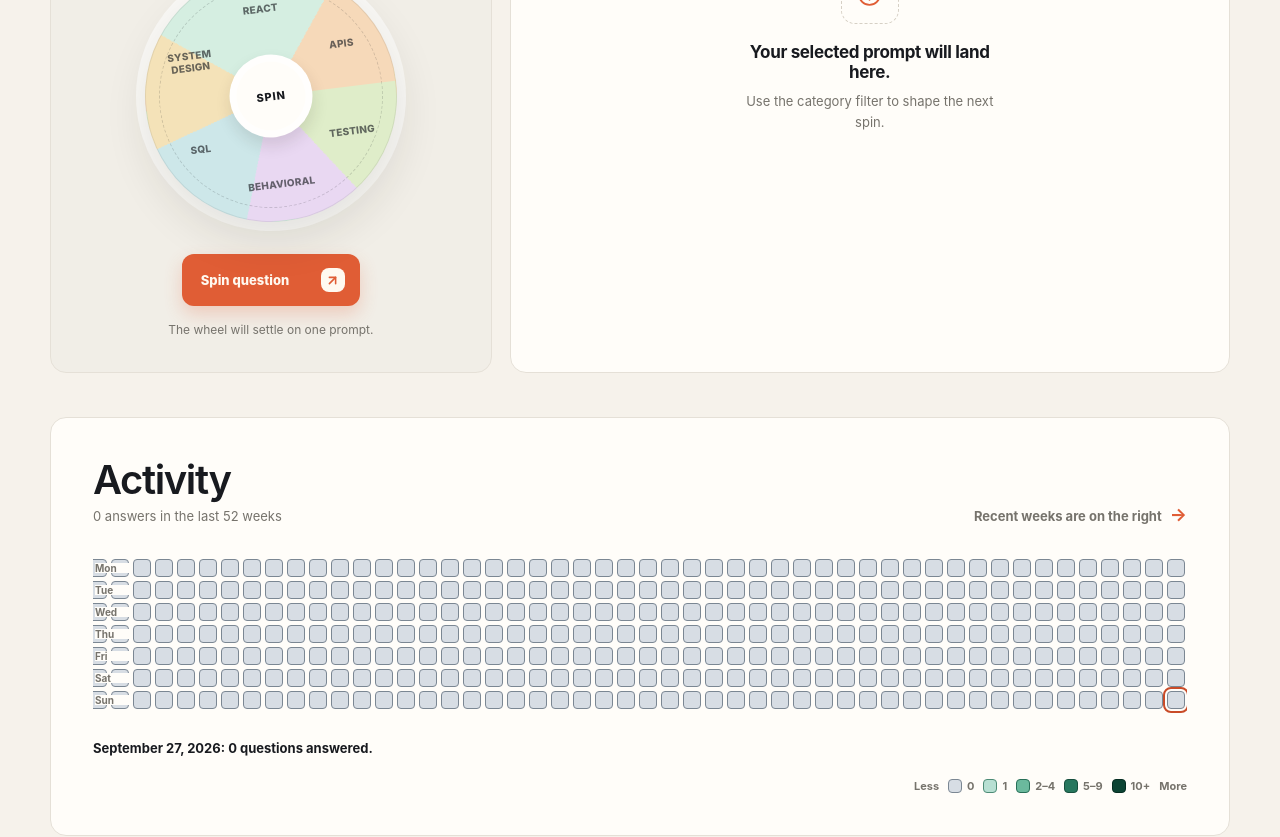
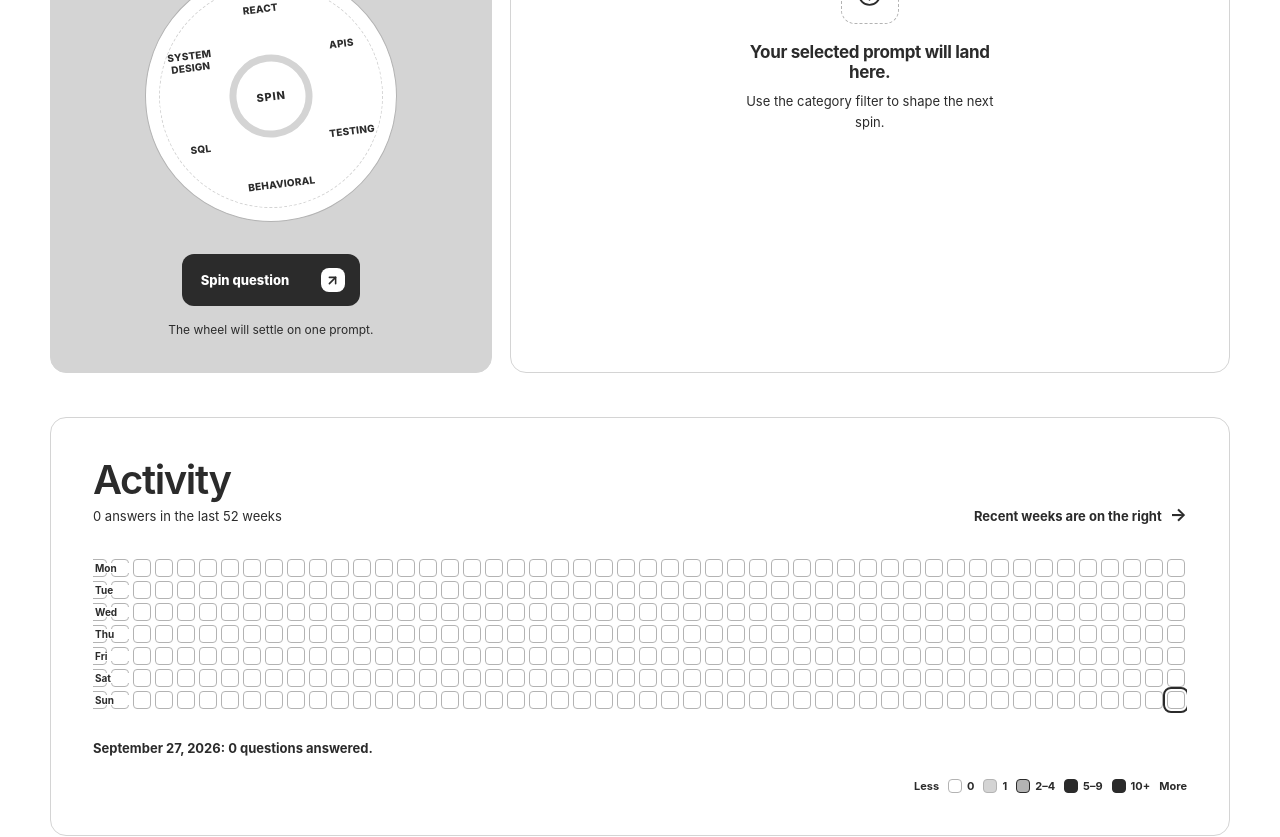
Before and after one commit to KianFratz/spinner, a React (Vite) app: page / in a window 1280 px wide. Shown: the part 820-1657 px from the top of the page. Built offline with nearby package versions, Linux system fonts and the light colour scheme.

Commit message:
style: update color palette and improve accessibility in CSS

```diff
--- a/src/App.css
+++ b/src/App.css
@@ -27,7 +27,7 @@
   width: 42px;
   height: 42px;
   border-radius: 13px;
-  color: #fff9f0;
+  color: var(--on-accent);
   background: var(--ink);
   font-size: 12px;
   font-weight: 800;
@@ -137,7 +137,7 @@ main {
 }
 
 .backup-button:focus-visible {
-  outline: 3px solid rgba(224, 93, 53, 0.2);
+  outline: 3px solid var(--focus-ring);
   outline-offset: 2px;
 }
 
@@ -167,10 +167,10 @@ main {
   gap: 18px;
   margin: -18px 0 24px;
   padding: 14px 16px;
-  border: 1px solid #d7a27f;
+  border: 1px solid var(--warning);
   border-radius: 14px;
-  color: #71391f;
-  background: #fff1e7;
+  color: var(--warning);
+  background: var(--warning-soft);
   font-size: 13px;
   line-height: 1.45;
 }
@@ -258,7 +258,7 @@ button {
 .filter-button[aria-pressed='true'] {
   color: var(--ink);
   background: var(--accent-soft);
-  box-shadow: inset 0 0 0 1px rgba(224, 93, 53, 0.18);
+  box-shadow: inset 0 0 0 1px #B3B3B3;
 }
 
 .filter-button:disabled {
@@ -297,7 +297,7 @@ button {
 
 .duration-input:focus-within {
   border-color: var(--accent);
-  box-shadow: 0 0 0 3px rgba(224, 93, 53, 0.14);
+  box-shadow: 0 0 0 3px #D4D4D4;
 }
 
 .duration-input input:disabled {
@@ -323,21 +323,9 @@ button {
   position: relative;
   width: min(252px, 70vw);
   aspect-ratio: 1;
-  border: 1px solid rgba(24, 26, 31, 0.08);
+  border: 1px solid #B3B3B3;
   border-radius: 50%;
-  background:
-    radial-gradient(circle at 50% 48%, rgba(255, 255, 255, 0.95) 0 13%, transparent 13.4%),
-    conic-gradient(
-      from -18deg,
-      #d5eee1 0 15%,
-      #f6d9b9 15% 30%,
-      #dfedc9 30% 45%,
-      #e9d8f2 45% 60%,
-      #cde7e9 60% 75%,
-      #f4e2b8 75% 90%,
-      #d5eee1 90% 100%
-    );
-  box-shadow: 0 18px 45px rgba(40, 35, 27, 0.11), 0 0 0 9px rgba(255, 255, 255, 0.64);
+  background: #FFFFFF;
   transform: rotate(-7deg);
 }
 
@@ -348,7 +336,7 @@ button {
 .spinner-wheel__glow {
   position: absolute;
   inset: 13px;
-  border: 1px dashed rgba(24, 26, 31, 0.16);
+  border: 1px dashed #D4D4D4;
   border-radius: 50%;
 }
 
@@ -357,7 +345,7 @@ button {
   top: 50%;
   left: 50%;
   width: 78px;
-  color: rgba(24, 26, 31, 0.64);
+  color: #2B2B2B;
   font-size: 10px;
   font-weight: 800;
   letter-spacing: 0.02em;
@@ -397,11 +385,10 @@ button {
   place-items: center;
   width: 83px;
   height: 83px;
-  border: 7px solid rgba(255, 255, 255, 0.7);
+  border: 7px solid #D4D4D4;
   border-radius: 50%;
   color: var(--ink);
   background: var(--surface);
-  box-shadow: 0 8px 16px rgba(40, 35, 27, 0.12);
   font-size: 11px;
   font-weight: 850;
   letter-spacing: 0.08em;
@@ -418,7 +405,6 @@ button {
   border-bottom: 22px solid var(--accent);
   border-left: 11px solid transparent;
   transform: translateX(-50%);
-  filter: drop-shadow(0 3px 2px rgba(24, 26, 31, 0.14));
 }
 
 .spin-button {
@@ -432,9 +418,8 @@ button {
   padding: 14px 15px 14px 19px;
   border: 0;
   border-radius: 12px;
-  color: #fff9f0;
+  color: var(--on-accent);
   background: var(--accent);
-  box-shadow: 0 8px 18px rgba(224, 93, 53, 0.24);
   cursor: pointer;
   font-size: 13px;
   font-weight: 800;
@@ -443,7 +428,6 @@ button {
 
 .spin-button:hover:not(:disabled) {
   background: var(--accent-strong);
-  box-shadow: 0 11px 23px rgba(224, 93, 53, 0.3);
   transform: translateY(-2px);
 }
 
@@ -463,7 +447,7 @@ button {
   height: 24px;
   border-radius: 8px;
   color: var(--accent);
-  background: #fff9f0;
+  background: var(--on-accent);
   font-size: 16px;
   line-height: 1;
 }
@@ -539,7 +523,7 @@ button {
 }
 
 .category-pill {
-  color: #9b3d22;
+  color: var(--accent-strong);
   background: var(--accent-soft);
 }
 
@@ -632,7 +616,7 @@ button {
 
 .timer-primary-button {
   border: 1px solid var(--accent);
-  color: #fff9f0;
+  color: var(--on-accent);
   background: var(--accent);
 }
 
@@ -654,7 +638,7 @@ button {
 }
 
 .timer-secondary-button:hover {
-  background: #343840;
+  background: var(--accent-strong);
   transform: translateY(-1px);
 }
 
@@ -671,7 +655,7 @@ button {
 
 .completion-message {
   margin: 12px 0 0;
-  color: #23634f;
+  color: var(--success);
   font-size: 12px;
   font-weight: 750;
   line-height: 1.4;
@@ -738,7 +722,7 @@ button {
 
 .activity-scroll:focus-visible {
   border-radius: 8px;
-  outline: 3px solid rgba(224, 93, 53, 0.42);
+  outline: 3px solid var(--focus-ring);
   outline-offset: 4px;
 }
 
@@ -783,34 +767,34 @@ button {
   height: 18px;
   min-height: 18px;
   padding: 0;
-  border: 1px solid #7b8793;
+  border: 1px solid var(--activity-empty-border);
   border-radius: 4px;
-  background: #d7dde4;
+  background: var(--activity-empty);
   cursor: pointer;
 }
 
 .activity-day[data-level='1'],
 .activity-legend__swatch[data-level='1'] {
-  border-color: #4d8b76;
-  background: #b7dfd2;
+  border-color: var(--activity-level-1-border);
+  background: var(--activity-level-1);
 }
 
 .activity-day[data-level='2'],
 .activity-legend__swatch[data-level='2'] {
-  border-color: #286f58;
-  background: #6bb99d;
+  border-color: var(--activity-level-2-border);
+  background: var(--activity-level-2);
 }
 
 .activity-day[data-level='3'],
 .activity-legend__swatch[data-level='3'] {
-  border-color: #174f3e;
-  background: #27775e;
+  border-color: var(--activity-level-3-border);
+  background: var(--activity-level-3);
 }
 
 .activity-day[data-level='4'],
 .activity-legend__swatch[data-level='4'] {
-  border-color: #052d22;
-  background: #0c4434;
+  border-color: var(--activity-level-4-border);
+  background: var(--activity-level-4);
 }
 
 .activity-day[data-today] {
@@ -825,7 +809,7 @@ button {
 }
 
 .activity-day:hover:not(.activity-day--future) {
-  box-shadow: 0 0 0 2px var(--surface), 0 0 0 4px var(--ink);
+  box-shadow: 0 0 0 2px #FFFFFF, 0 0 0 4px #2B2B2B;
 }
 
 .activity-day:focus-visible {
@@ -865,9 +849,9 @@ button {
 .activity-legend__swatch {
   width: 14px;
   height: 14px;
-  border: 1px solid #7b8793;
+  border: 1px solid var(--activity-empty-border);
   border-radius: 4px;
-  background: #d7dde4;
+  background: var(--activity-empty);
 }
 
 .question-placeholder {
--- a/src/index.css
+++ b/src/index.css
@@ -2,24 +2,37 @@
 
 :root {
   font-family: 'Geist Variable', Inter, ui-sans-serif, system-ui, sans-serif;
-  color: #181a1f;
-  background: #f6f2eb;
+  color: #2B2B2B;
+  background: #FFFFFF;
   font-synthesis: none;
   text-rendering: optimizeLegibility;
   -webkit-font-smoothing: antialiased;
   -moz-osx-font-smoothing: grayscale;
-  --ink: #181a1f;
-  --muted: #76736c;
-  --surface: #fffdf9;
-  --panel-muted: #f1eee7;
-  --line: #e5e0d7;
-  --line-strong: #d6d0c5;
-  --accent: #e05d35;
-  --accent-strong: #c94b28;
-  --accent-soft: #fbe3d9;
-  --success: #317054;
-  --warning: #8a5f16;
-  --danger: #9b3d22;
+  --ink: #2B2B2B;
+  --muted: #2B2B2B;
+  --surface: #FFFFFF;
+  --panel-muted: #D4D4D4;
+  --line: #D4D4D4;
+  --line-strong: #B3B3B3;
+  --accent: #2B2B2B;
+  --accent-strong: #2B2B2B;
+  --accent-soft: #D4D4D4;
+  --on-accent: #FFFFFF;
+  --focus-ring: #2B2B2B;
+  --success: #2B2B2B;
+  --warning: #2B2B2B;
+  --warning-soft: #D4D4D4;
+  --danger: #2B2B2B;
+  --activity-empty: #FFFFFF;
+  --activity-empty-border: #B3B3B3;
+  --activity-level-1: #D4D4D4;
+  --activity-level-1-border: #B3B3B3;
+  --activity-level-2: #B3B3B3;
+  --activity-level-2-border: #2B2B2B;
+  --activity-level-3: #2B2B2B;
+  --activity-level-3-border: #2B2B2B;
+  --activity-level-4: #2B2B2B;
+  --activity-level-4-border: #2B2B2B;
 }
 
 * {
@@ -28,7 +41,7 @@
 
 ::selection {
   color: var(--ink);
-  background: #f7c5b2;
+  background: #D4D4D4;
 }
 
 html {
@@ -44,6 +57,6 @@ body {
 }
 
 button:focus-visible {
-  outline: 3px solid rgba(224, 93, 53, 0.42);
+  outline: 3px solid var(--focus-ring);
   outline-offset: 3px;
 }
```
Also changed, not shown: 1 other file (tests, documents, lock files or other folders).
